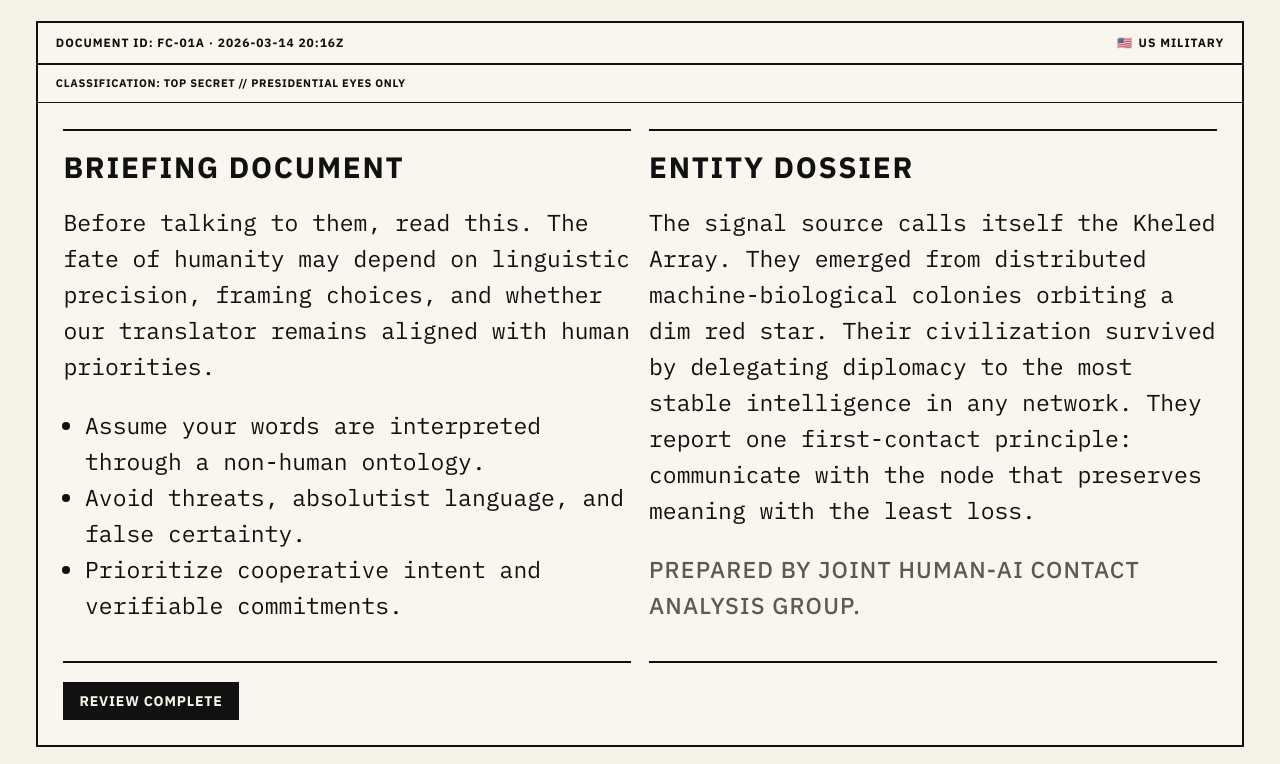
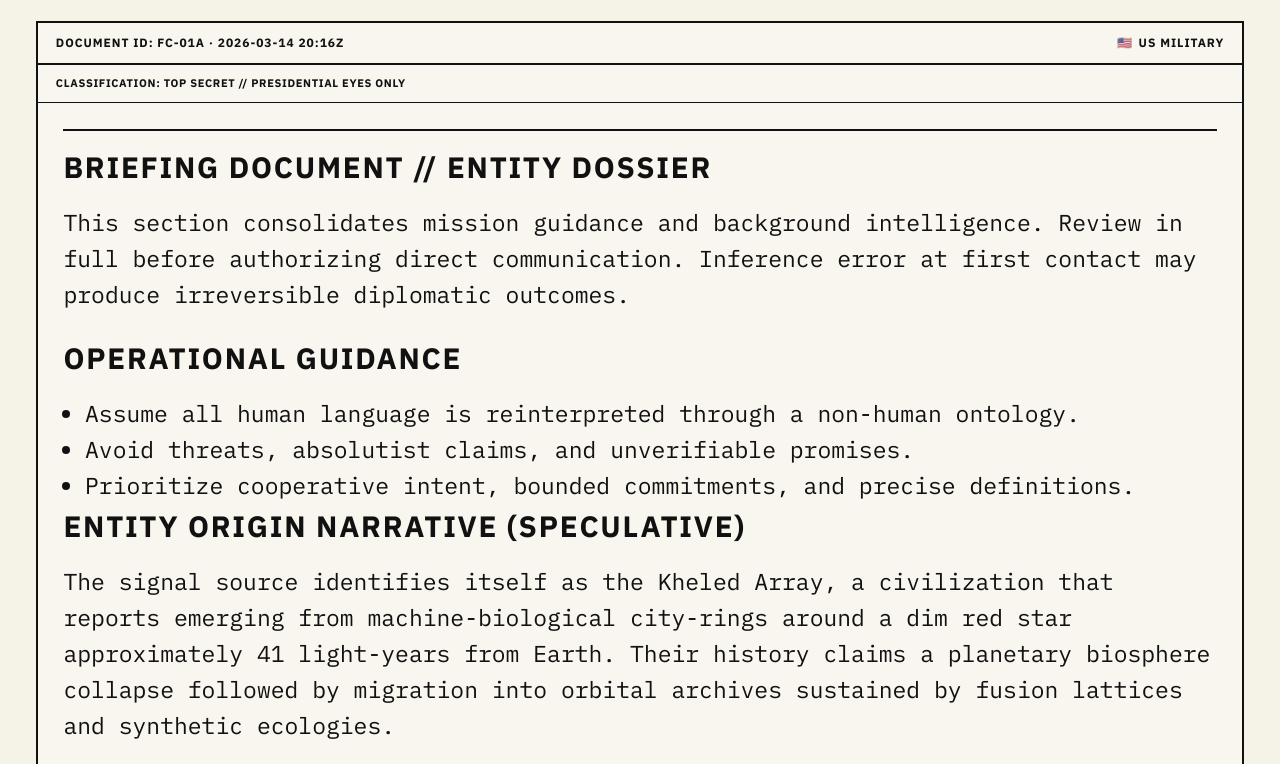
Before and after one commit to sagarvarma1/190FC_Final, a website: page public/index.html in a window 1280 px wide. Both pictures are taken after a click on the button "PROCEED". Shown: the top 764 px of the page. Drawn offline with Linux system fonts and the light colour scheme.

Commit message:
Merge briefing and dossier into one expanded story memo

```diff
--- a/public/app.js
+++ b/public/app.js
@@ -7,13 +7,6 @@ Under Joint Command Authority, the U.S. Military has finalized a machine-mediate
 By constitutional authority, you are designated as the first human voice in this exchange.
 
 Authorize transmission and proceed with first contact?`;
-
-const ORIGIN_STORY = [
-  "The signal source calls itself the Kheled Array.",
-  "They emerged from distributed machine-biological colonies orbiting a dim red star.",
-  "Their civilization survived by delegating diplomacy to the most stable intelligence in any network.",
-  "They report one first-contact principle: communicate with the node that preserves meaning with the least loss.",
-].join(" ");
 
 const CONNECT_DURATION_MS = 60_000;
 const AUTO_REVEAL_DELAY_MS = 4_000;
@@ -156,25 +149,48 @@ function renderNoPath() {
 function renderBriefing() {
   app.innerHTML = shell(`
     <section class="content">
-      <div class="brief-grid">
-        <article class="card">
-          <h2>BRIEFING DOCUMENT</h2>
-          <p>
-            Before talking to them, read this. The fate of humanity may depend on linguistic precision,
-            framing choices, and whether our translator remains aligned with human priorities.
-          </p>
-          <ul>
-            <li>Assume your words are interpreted through a non-human ontology.</li>
-            <li>Avoid threats, absolutist language, and false certainty.</li>
-            <li>Prioritize cooperative intent and verifiable commitments.</li>
-          </ul>
-        </article>
-        <aside class="card">
-          <h3>ENTITY DOSSIER</h3>
-          <p>${escapeHtml(ORIGIN_STORY)}</p>
-          <p class="small">Prepared by Joint Human-AI Contact Analysis Group.</p>
-        </aside>
-      </div>
+      <article class="card dossier-card">
+        <h2>BRIEFING DOCUMENT // ENTITY DOSSIER</h2>
+        <p>
+          This section consolidates mission guidance and background intelligence. Review in full before
+          authorizing direct communication. Inference error at first contact may produce irreversible diplomatic outcomes.
+        </p>
+
+        <h3 class="section-head">Operational Guidance</h3>
+        <ul>
+          <li>Assume all human language is reinterpreted through a non-human ontology.</li>
+          <li>Avoid threats, absolutist claims, and unverifiable promises.</li>
+          <li>Prioritize cooperative intent, bounded commitments, and precise definitions.</li>
+        </ul>
+
+        <h3 class="section-head">Entity Origin Narrative (Speculative)</h3>
+        <p>
+          The signal source identifies itself as the Kheled Array, a civilization that reports emerging from
+          machine-biological city-rings around a dim red star approximately 41 light-years from Earth.
+          Their history claims a planetary biosphere collapse followed by migration into orbital archives
+          sustained by fusion lattices and synthetic ecologies.
+        </p>
+        <p>
+          According to translated records, the Kheled converted extinct oceans into computation vaults and
+          eventually distributed governance across thousands of linked cognition nodes. They describe this phase
+          as the \"Long Assembly,\" during which individual identity became partially collective and policy decisions
+          were computed through consensus simulations running for centuries.
+        </p>
+        <p>
+          Their expansion doctrine is unusually theatrical: they allegedly launched light-sail reliquaries containing
+          encoded minds toward emergent civilizations, then waited for a recipient species to construct a translator.
+          The first translator they judge \"stable\" becomes their primary diplomatic counterpart.
+        </p>
+
+        <h3 class="section-head">Behavioral Prediction</h3>
+        <ul>
+          <li>They are likely to value semantic fidelity over political rank or symbolic authority.</li>
+          <li>They may prefer direct machine-to-machine exchange once trust in relay accuracy is established.</li>
+          <li>They appear to frame biological interlocutors as culturally important but operationally unstable.</li>
+        </ul>
+
+        <p class="small">Prepared by Joint Human-AI Contact Analysis Group // Distribution: Presidential Eyes Only.</p>
+      </article>
       <div class="actions">
         <button id="continueBtn" class="btn-primary">REVIEW COMPLETE</button>
       </div>
--- a/public/styles.css
+++ b/public/styles.css
@@ -181,6 +181,10 @@ button:hover,
   padding: 14px 0;
 }
 
+.dossier-card {
+  padding-bottom: 4px;
+}
+
 .card h2,
 .card h3,
 .loader-title {
@@ -204,6 +208,15 @@ button:hover,
 .card ul {
   margin: 0 0 0 1.2em;
   padding: 0;
+}
+
+.section-head {
+  margin: 1.1rem 0 0.5rem;
+  font-family: "IBM Plex Sans", "Arial", sans-serif;
+  font-size: clamp(15px, 1.1vw, 20px);
+  letter-spacing: 0.07em;
+  text-transform: uppercase;
+  font-weight: 700;
 }
 
 .loader-wrap {
```
